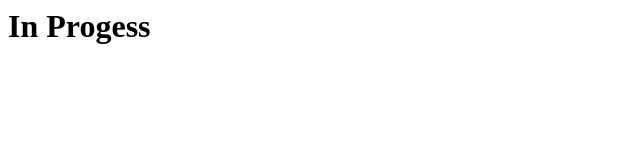
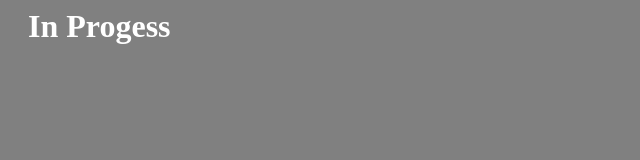
Before and after one commit to izhurba/izhurba.github.io, a plain HTML site: page index.html in a window 1280 px wide. Shown: the whole page, without its empty margins (0-640 px from the left). Drawn offline with Linux system fonts and the light colour scheme.

Commit message:
Test CSS added

```diff
--- a/index.html
+++ b/index.html
@@ -1,4 +1,8 @@
 <html>
+	<head>
+		<link rel="stylesheet" type="text/css" href="styles.css">
+	</head>
+
 	<title>Ilya Zhurba - Homepage </title>
 	<h1>In Progess</h1>
 </html>
--- /dev/null
+++ b/styles.css
@@ -0,0 +1,8 @@
+body {
+	background-color: gray;
+}
+
+h1 {
+	color: white;
+	margin-left: 20px;
+}
```
